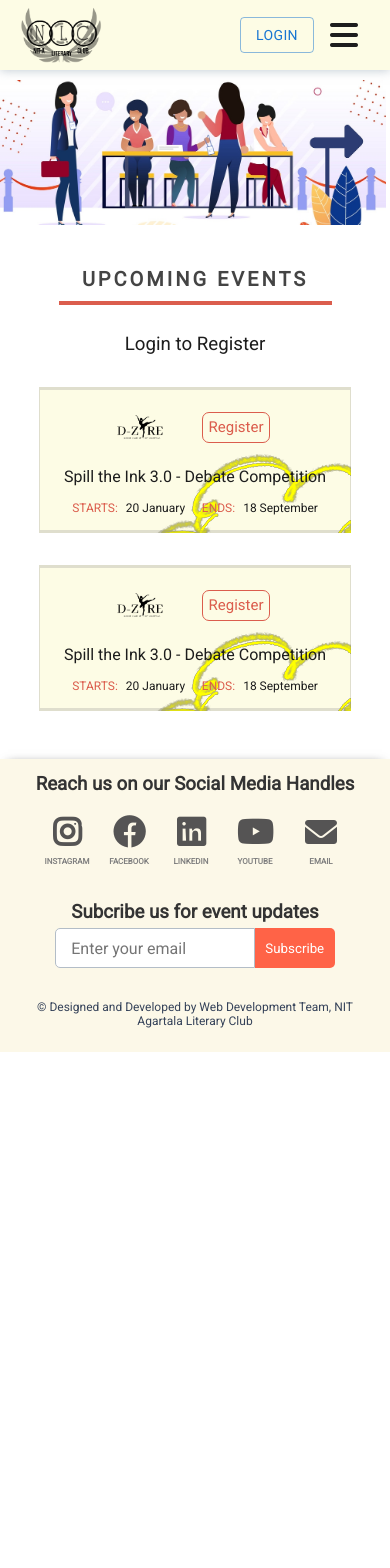
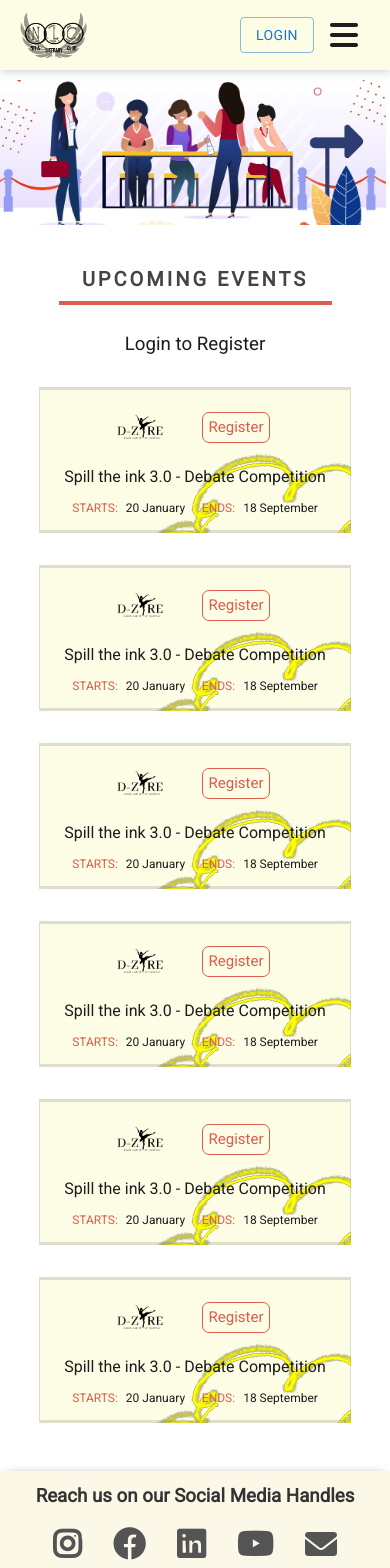
Before and after one commit to TheAnkitGautam/nlc-project, a React (Create React App) app in the folder client/: page /events in a window 390 px wide. Shown: the top 1568 px of the page. Before the commit the page ends 1052 px from the top, so only its background shows below. Built offline with nearby package versions, Linux system fonts and the light colour scheme; no server answers.

Commit message:
Responsiveness Modified

```diff
--- a/client/src/components/Clubs/clubs.css
+++ b/client/src/components/Clubs/clubs.css
@@ -32,11 +32,12 @@
 .single-club {
     display: grid;
     place-items: center;
-    width: 60%;
+    width: 65%;
     margin: 2rem 0;
     border-radius: 10px;
     box-shadow: -8px 0px 63px -30px #db5e4d95;
     box-shadow: rgba(255, 99, 71, 0.44) 0px 7px 10px;
+    /* box-shadow: #fffdb7 0px 7px 10px; */
 }
 
 .club-logo {
@@ -68,6 +69,40 @@
     font-family: 'Roboto', sans-serif;
 }
 
+@media (max-width:1300px) {
+    .single-club{
+        width: 70%;
+    }
+}
+@media (max-width:1170px) {
+    .single-club{
+        width: 75%;
+    }
+}
+@media (max-width:1100px) {
+    .club-title{
+        width: 63%;
+    }
+}
+@media (max-width:960px) {
+    .club-title{
+        font-size: 1.4rem;
+    }
+}
+@media (max-width:900px) {
+    .club-title{
+        font-size: 1.3rem;
+    }
+    .club-logo{
+        height: 250px;
+        width: 250px;
+    }
+}
+@media (max-width:900px) {
+    .club-title{
+        width: fit-content;
+    }
+}
 @media (max-width:700px) {
     .club {
         grid-template-columns: 1fr;
--- a/client/src/components/Navbar/navbar.css
+++ b/client/src/components/Navbar/navbar.css
@@ -89,6 +89,10 @@ nav a.active li {
         margin-left: 1rem;
     }
 
+    .logo-img{
+        height: 50px;
+    }
+
     .nav-icon-wrapper {
         display: none;
     }
--- /dev/null
+++ b/client/src/components/PublicCorner/Events_list.jsx
@@ -0,0 +1,40 @@
+const Events_list = [
+  {
+    index: 0,
+    name: "Spill the ink 3.0 - Debate Competition",
+    startDate: "20 January",
+    endDate: "18 September",
+  },
+  {
+    index: 1,
+    name: "Spill the ink 3.0 - Debate Competition",
+    startDate: "20 January",
+    endDate: "18 September",
+  },
+  {
+    index: 2,
+    name: "Spill the ink 3.0 - Debate Competition",
+    startDate: "20 January",
+    endDate: "18 September",
+  },
+  {
+    index: 3,
+    name: "Spill the ink 3.0 - Debate Competition",
+    startDate: "20 January",
+    endDate: "18 September",
+  },
+  {
+    index: 4,
+    name: "Spill the ink 3.0 - Debate Competition",
+    startDate: "20 January",
+    endDate: "18 September",
+  },
+  {
+    index: 5,
+    name: "Spill the ink 3.0 - Debate Competition",
+    startDate: "20 January",
+    endDate: "18 September",
+  },
+];
+
+export default Events_list;
--- a/client/src/components/PublicCorner/PublicCorner.jsx
+++ b/client/src/components/PublicCorner/PublicCorner.jsx
@@ -3,6 +3,7 @@ import React from "react";
 import eventPoster from "./eventPoster.jpg";
 import CSS from "./public_corner.module.css";
 import logo from "./../Clubs/D-Zire.png";
+import Events_list from "./Events_list";
 const PublicCorner = () => {
   return (
     <section className="pageLoadAnim">
@@ -16,53 +17,30 @@ const PublicCorner = () => {
         <h3 className={CSS.loginRemark}>Login to Register</h3>
 
         <div className={CSS.eventContainer}>
-          <div className={CSS.eventbox}>
+          {Events_list.map((Event, index) => {
+            return (
+              <div className={CSS.eventbox} key={index}>
                 <div className={CSS.eventDesc}>
                   <div className={CSS.eventTitleBanner}>
                     <img className={CSS.eventLogo} src={logo} alt="" />
-                  <div className={CSS.eventTitle}>
-                    Spill the Ink 3.0 - Debate Competition
-                  </div>
+                    <div className={CSS.eventTitle}>{Event.name}</div>
                   </div>
                   <div className={CSS.registrationBtn}>Register</div>
                 </div>
                 <div className={CSS.eventDate}>
                   <div className={CSS.eventStart}>
                     <div className={CSS.dateTitle}>Starts:</div>
-                  <div className={CSS.startDate}>20 January</div>
+                    <div className={CSS.startDate}>{Event.startDate}</div>
                   </div>
                   <div className={CSS.eventStart}>
                     <div className={CSS.dateTitle}>Ends:</div>
-                  <div className={CSS.startDate}>18 September</div>
+                    <div className={CSS.startDate}>{Event.endDate}</div>
                   </div>
                 </div>
               </div>
-
-          <div className={CSS.eventbox}>
-            <div className={CSS.eventDesc}>
-                <div className={CSS.eventTitleBanner}>
-                  <img className={CSS.eventLogo} src={logo} alt="" />
-                  <div className={CSS.eventTitle}>
-                    Spill the Ink 3.0 - Debate Competition
+            );
+          })}
         </div>
-                </div>
-                <div className={CSS.registrationBtn}>Register</div>
-            </div>
-            <div className={CSS.eventDate}>
-              <div className={CSS.eventStart}>
-                  <div className={CSS.dateTitle}>Starts:</div>
-                  <div className={CSS.startDate}>20 January</div>
-              </div>
-              <div className={CSS.eventStart}>
-                  <div className={CSS.dateTitle}>Ends:</div>
-                  <div className={CSS.startDate}>18 September</div>
-              </div>
-            </div>
-          </div>
-
-        </div>
-
-
       </div>
     </section>
   );
```
Lines whose indentation alone changed are shown as unchanged.
